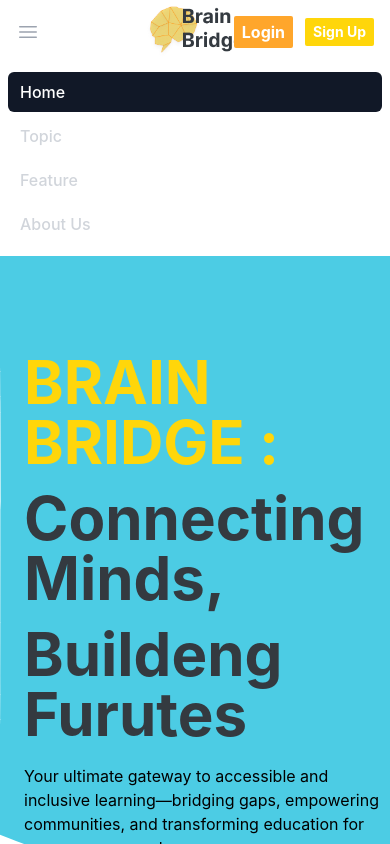
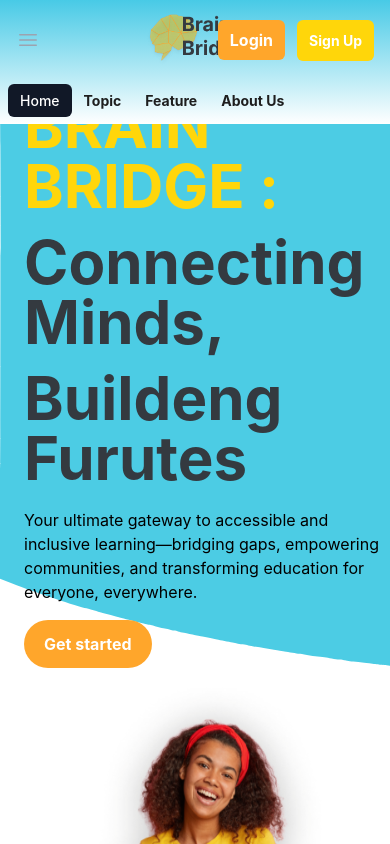
Before and after one commit to imaliarosyidaa/brain-bridge, a React (Create React App) app: page / in a window 390 px wide. Shown: the top 844 px of the page. Built offline with nearby package versions, Linux system fonts and the light colour scheme.

Commit message:
mengedit navbar

```diff
--- a/package.json
+++ b/package.json
@@ -11,6 +11,7 @@
     "react-dom": "^18.3.1",
     "react-router-dom": "^6.28.0",
     "react-scripts": "5.0.1",
+    "vite": "^6.0.1",
     "web-vitals": "^2.1.4"
   },
   "scripts": {
--- a/src/components/Navbar.js
+++ b/src/components/Navbar.js
@@ -3,14 +3,20 @@ import { Link } from "react-router-dom"
 
 export default function Navbar() {
     return (
-        <nav class="">
-            <div class="mx-auto max-w-7xl px-2 sm:px-6 lg:px relative z-10">
-                <div class="relative flex h-16 items-center justify-between">
+        <nav class="" style={{
+            background: "linear-gradient(to bottom, #48CAE6, #ffffff)",
+            position: "fixed",
+            top: "0",
+            width: "100%",
+            zIndex: "1000"
+            }}>
+            <div class="mx-auto max-w-8xl px-2 sm:px-6 lg:px relative z-10">
+                <div class="relative flex h-20 items-center justify-between">
                     <div class="absolute inset-y-0 left-0 flex items-center sm:hidden">
                         <button type="button" class="relative inline-flex items-center justify-center rounded-md p-2 text-gray-400 hover:bg-gray-700 hover:text-white focus:outline-none focus:ring-2 focus:ring-inset focus:ring-white" aria-controls="mobile-menu" aria-expanded="false">
                             <span class="absolute -inset-0.5"></span>
                             <span class="sr-only">Open main menu</span>
-                            <svg class="block size-6" fill="none" viewBox="0 0 24 24" stroke-width="1.5" stroke="currentColor" aria-hidden="true" data-slot="icon">
+                            <svg class="block size-6" fill="none" viewBox="0 0 24" stroke-width="1.5" stroke="currentColor" aria-hidden="true" data-slot="icon">
                                 <path stroke-linecap="round" stroke-linejoin="round" d="M3.75 6.75h16.5M3.75 12h16.5m-16.5 5.25h16.5" />
                             </svg>
                             <svg class="hidden size-6" fill="none" viewBox="0 0 24 24" stroke-width="1.5" stroke="currentColor" aria-hidden="true" data-slot="icon">
@@ -28,17 +34,17 @@ export default function Navbar() {
                         <div class="hidden sm:ml-6 sm:block">
                             <div class="flex space-x-4">
                                 <Link to="/" class="rounded-md bg-gray-900 px-3 py-2 text-sm font-medium text-white" aria-current="page">Home</Link>
-                                <Link to="#" class="rounded-md px-3 py-2 text-sm font-bold text-[#1E1E1E] hover:bg-gray-700 hover:text-white">Topic</Link>
-                                <Link to="#" class="rounded-md px-3 py-2 text-sm font-bold text-[#1E1E1E] hover:bg-gray-700 hover:text-white">Feature</Link>
-                                <Link to="#" class="rounded-md px-3 py-2 text-sm font-bold text-[#1E1E1E] hover:bg-gray-700 hover:text-white">About Us</Link>
+                                <Link to="#" class="rounded-md px-3 py-2 text-sm font-bold text-[#1E1E1E] hover:bg-gray-900 hover:text-white">Topic</Link>
+                                <Link to="#" class="rounded-md px-3 py-2 text-sm font-bold text-[#1E1E1E] hover:bg-gray-900 hover:text-white">Feature</Link>
+                                <Link to="#" class="rounded-md px-3 py-2 text-sm font-bold text-[#1E1E1E] hover:bg-gray-900 hover:text-white">About Us</Link>
                             </div>
                         </div>
-                        <Link to="/login" class="relative rounded-sm ml-6 bg-[#FFA62B] text-white font-bold hover:text-white focus:outline-none focus:ring-2 focus:ring-white focus:ring-offset-2 focus:ring-offset-gray-800 px-2 py-1">
+                        <Link to="/login" type="button" class="relative rounded-md px-3 py-2 ml-6 bg-[#FFA62B] text-white font-bold hover:text-white focus:outline-none focus:ring-2 focus:ring-white focus:ring-offset-2 focus:ring-offset-gray-800 px-2 py-1">
                             Login
                         </Link>
                         <div class="relative ml-3">
                             <div>
-                                <Link to="/signup" type="button" class="relative flex rounded-sm bg-[#FFD60A] text-white font-bold text-sm focus:outline-none focus:ring-2 focus:ring-white focus:ring-offset-2 focus:ring-offset-gray-800 px-2 py-1" id="user-menu-button" aria-expanded="false" aria-haspopup="true">
+                                <Link to="/signup" type="button" class="relative rounded-md px-3 py-3 bg-[#FFD60A] text-white font-bold text-sm focus:outline-none focus:ring-2 focus:ring-white focus:ring-offset-2 focus:ring-offset-gray-800 px-2 py-1" id="user-menu-button" aria-expanded="false" aria-haspopup="true">
                                     Sign Up
                                 </Link>
                             </div>
@@ -49,10 +55,10 @@ export default function Navbar() {
 
             <div class="sm:hidden" id="mobile-menu">
                 <div class="space-y-1 px-2 pb-3 pt-2">
-                    <Link to="/" class="block rounded-md bg-gray-900 px-3 py-2 text-base font-medium text-white" aria-current="page">Home</Link>
-                    <Link to="#" class="block rounded-md px-3 py-2 text-base font-medium text-gray-300 hover:bg-gray-700 hover:text-white">Topic</Link>
-                    <Link to="#" class="block rounded-md px-3 py-2 text-base font-medium text-gray-300 hover:bg-gray-700 hover:text-white">Feature</Link>
-                    <Link to="#" class="block rounded-md px-3 py-2 text-base font-medium text-gray-300 hover:bg-gray-700 hover:text-white">About Us</Link>
+                    <Link to="/" class="rounded-md bg-gray-900 px-3 py-2 text-sm font-medium text-white" aria-current="page">Home</Link>
+                    <Link to="#" class="rounded-md px-3 py-2 text-sm font-bold text-[#1E1E1E] hover:bg-gray-900 hover:text-white">Topic</Link>
+                    <Link to="#" class="rounded-md px-3 py-2 text-sm font-bold text-[#1E1E1E] hover:bg-gray-900 hover:text-white">Feature</Link>
+                    <Link to="#" class="rounded-md px-3 py-2 text-sm font-bold text-[#1E1E1E] hover:bg-gray-900 hover:text-white">About Us</Link>
                 </div>
             </div>
         </nav>
```
Also changed, not shown: 1 other file (tests, documents, lock files or other folders).
